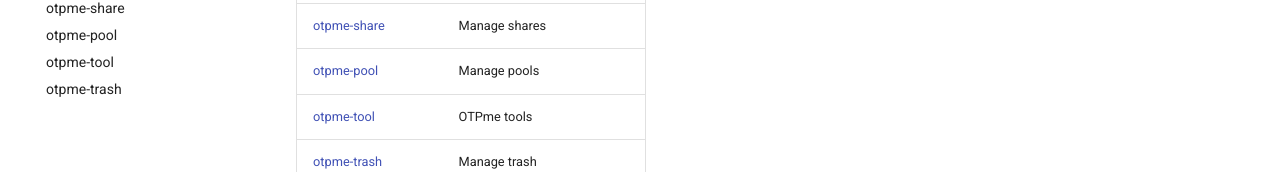
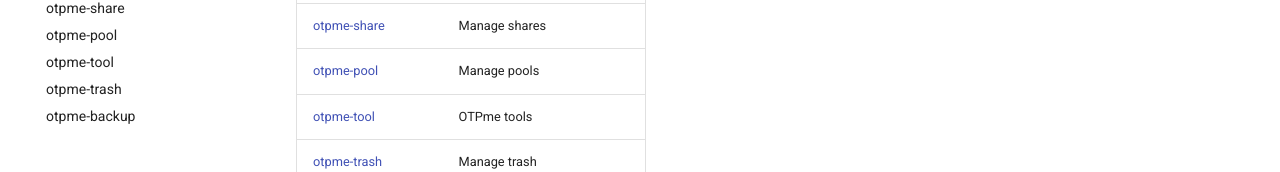
Before and after one commit to the2nd/otpme, an MkDocs documentation site: the page built from docs/index.md, in a window 1280 px wide and 900 px high, scrolled down 608 px. Shown: the part 728-900 px from the top of the window. Built offline with MkDocs 1.6.1 and Material for MkDocs 9.7.7, drawn with Linux system fonts in a browser that asks for light colours.

Commit message:
Working on docs.

```diff
--- a/mkdocs.yml
+++ b/mkdocs.yml
@@ -38,3 +38,4 @@ nav:
     - otpme-pool: otpme-pool.md
     - otpme-tool: otpme-tool.md
     - otpme-trash: otpme-trash.md
+    - otpme-backup: otpme-backup.md
```
